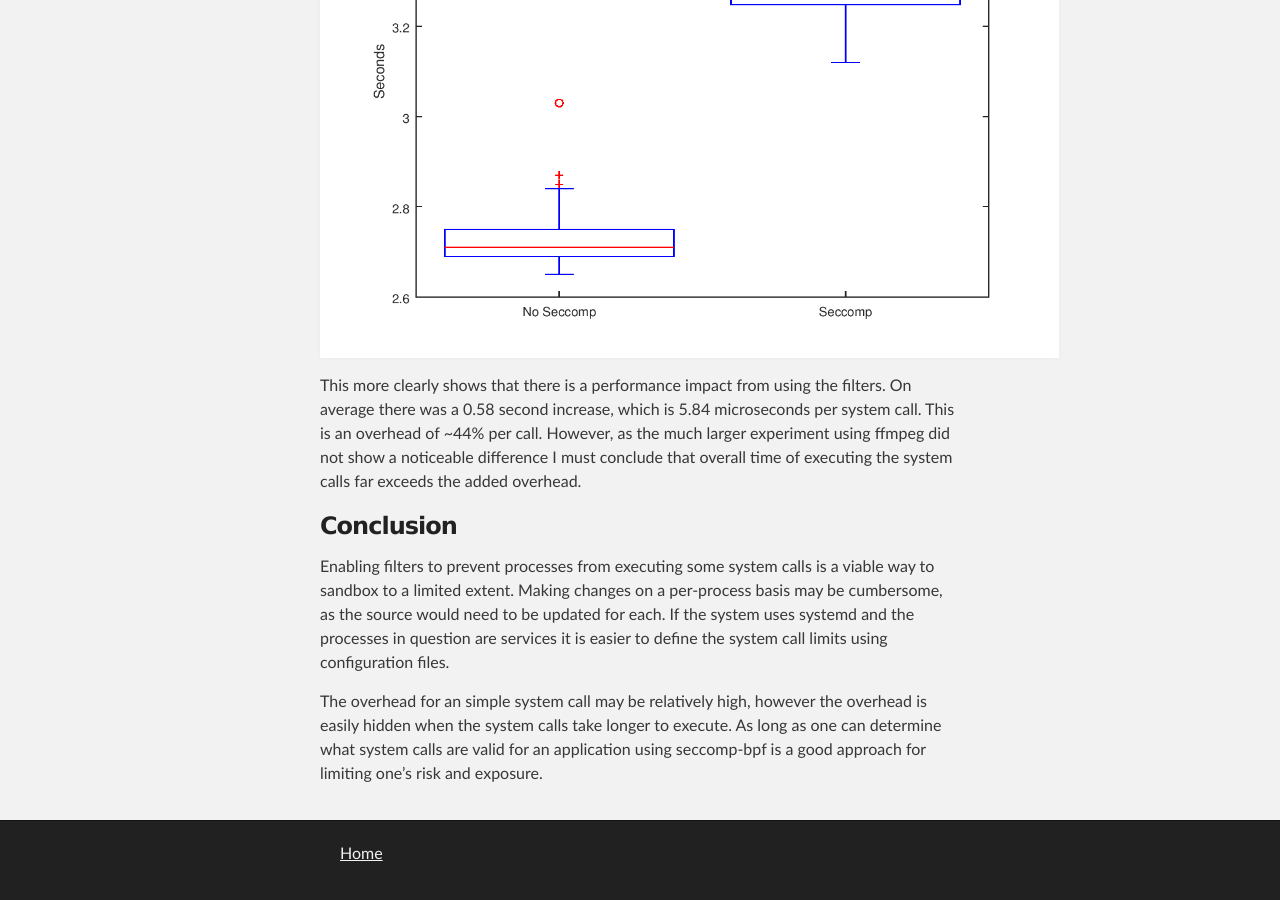
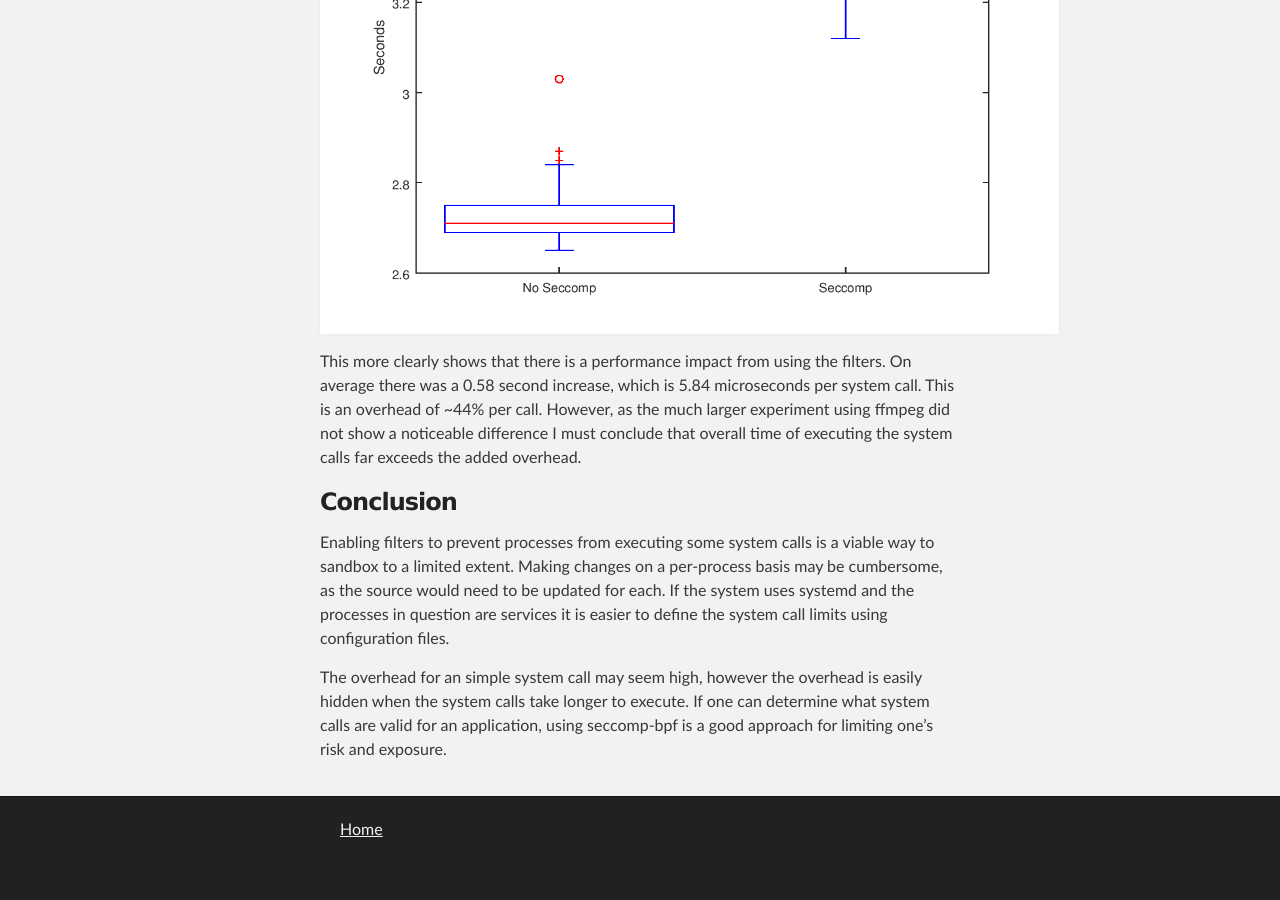
Before and after one commit to zatoichi-engineer/blog, a Jekyll site: the page built from _posts/2017-11-06-seccomp-bpf.md, in a window 1280 px wide and 900 px high, scrolled down 6646 px. Built offline with Jekyll 4.4.1, drawn with Linux system fonts in a browser that asks for light colours; after the commit the page ends 7522 px from its top, so only the background shows below that; some of the changed text lies outside the part shown.

Commit message:
modify grammer in seccomp post

```diff
--- a/_posts/2017-11-06-seccomp-bpf.md
+++ b/_posts/2017-11-06-seccomp-bpf.md
@@ -300,7 +300,7 @@
 If the system uses systemd and the processes in question are services it
 is easier to define the system call limits using configuration files.
 
-The overhead for an simple system call may be relatively high, however the
+The overhead for an simple system call may seem high, however the
 overhead is easily hidden when the system calls take longer to execute.
-As long as one can determine what system calls are valid for an application
+If one can determine what system calls are valid for an application,
 using seccomp-bpf is a good approach for limiting one's risk and exposure.
```
Also changed, not shown: other parts of _posts/2017-11-06-seccomp-bpf.md (+1 -1 lines).
